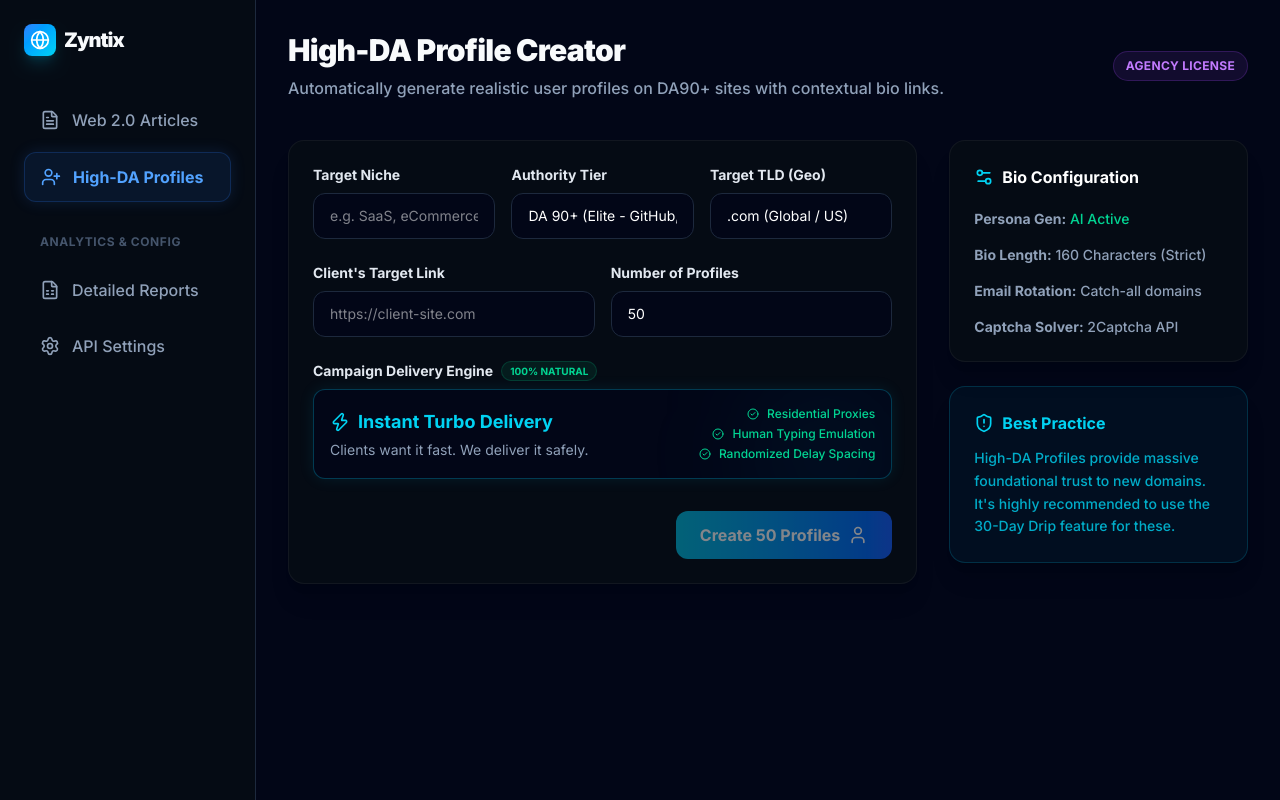
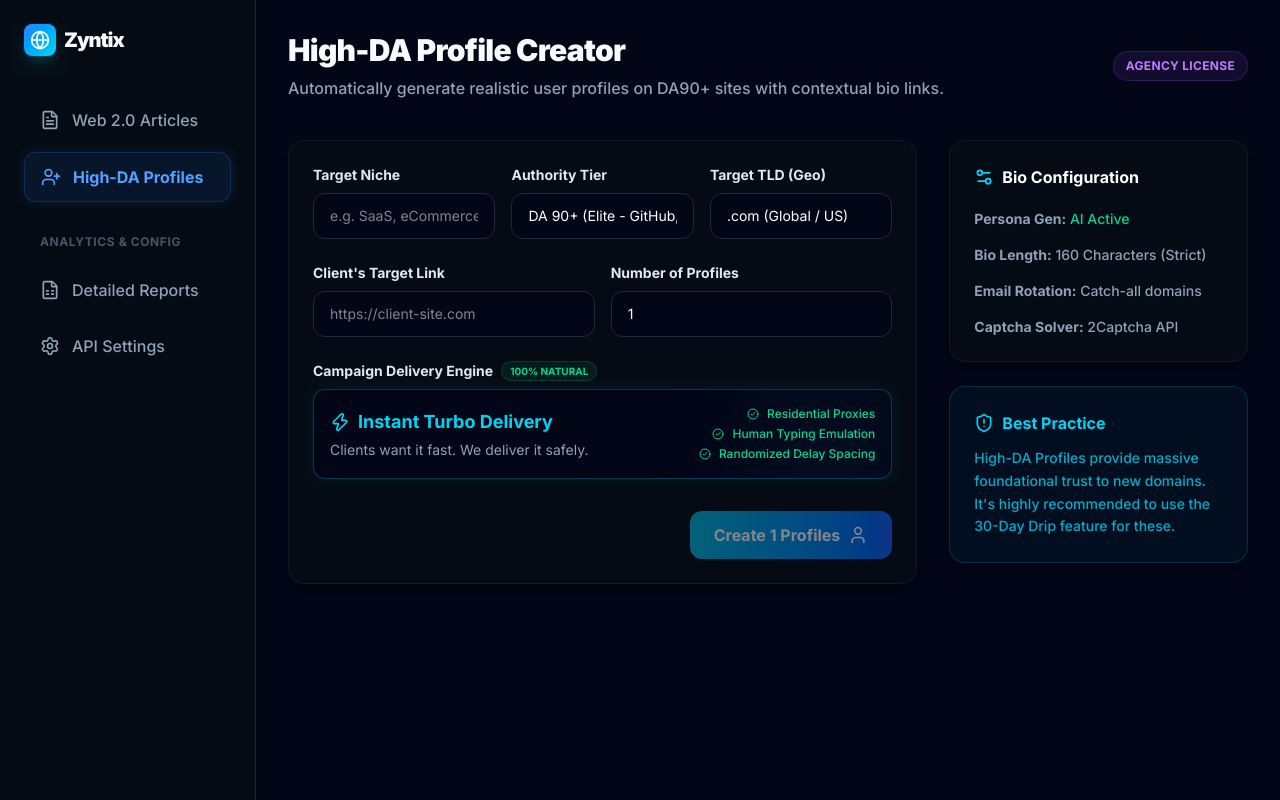
Before and after one commit to mnaveedkhtri-ui/Zyntix-, a Next.js app: page /dashboard/profiles in a window 1280 px wide. Built offline with nearby package versions, Linux system fonts and the light colour scheme.

Commit message:
feat: adjust dashboard UI to enforce safe SEO limits for API engine

```diff
--- a/src/app/dashboard/page.tsx
+++ b/src/app/dashboard/page.tsx
@@ -1,7 +1,7 @@
 "use client";
 
 import { useState } from "react";
-import { Zap, CheckCircle2, Settings2, ShieldAlert, FileSpreadsheet, Globe, FileText, MessageSquare, UserPlus, HelpCircle , Layers, Settings} from "lucide-react";
+import { Zap, CheckCircle2, Settings2, ShieldAlert, FileSpreadsheet, Globe, FileText, MessageSquare, UserPlus, HelpCircle , Layers, Settings, Activity} from "lucide-react";
 import { motion } from "framer-motion";
 import Link from "next/link";
 
--- a/src/app/dashboard/profiles/page.tsx
+++ b/src/app/dashboard/profiles/page.tsx
@@ -1,7 +1,7 @@
 "use client";
 
 import { useState } from "react";
-import { Zap, CheckCircle2, Settings2, ShieldAlert, FileSpreadsheet, Globe, FileText, MessageSquare, UserPlus, HelpCircle, User , Layers, Settings} from "lucide-react";
+import { Zap, CheckCircle2, Settings2, ShieldAlert, FileSpreadsheet, Globe, FileText, MessageSquare, UserPlus, HelpCircle, User , Layers, Settings, Activity} from "lucide-react";
 import { motion } from "framer-motion";
 import Link from "next/link";
 
@@ -10,7 +10,7 @@ export default function ProfilesDashboard() {
   const [clientLink, setClientLink] = useState("");
   const [daTier, setDaTier] = useState("DA 90+ (Elite - GitHub, Adobe)");
   const [targetTld, setTargetTld] = useState(".com (Global)");
-  const [profileCount, setProfileCount] = useState(50);
+  const [profileCount, setProfileCount] = useState(1);
   const [isProcessing, setIsProcessing] = useState(false);
   const [isFinished, setIsFinished] = useState(false);
   const [progress, setProgress] = useState(0);
```
